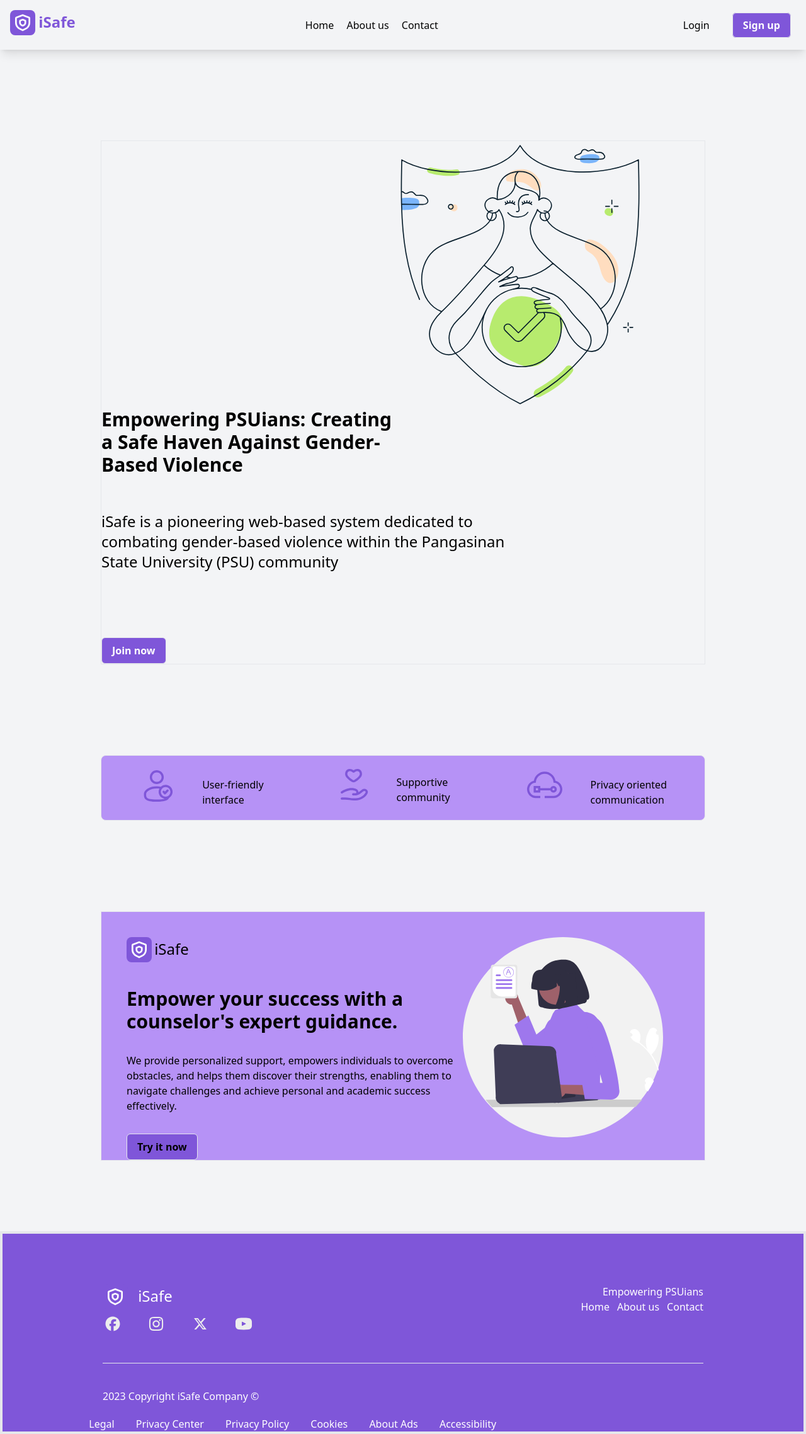
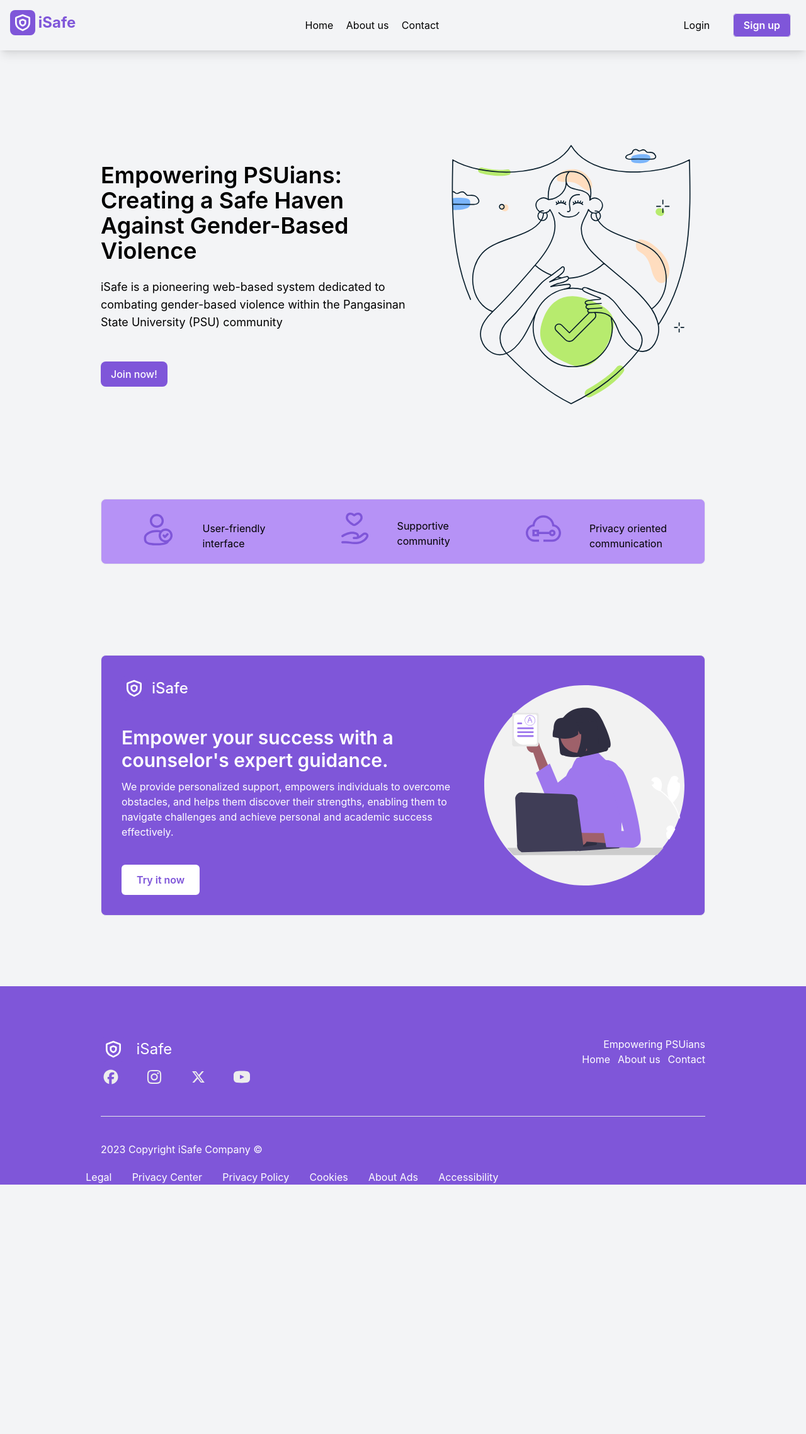
Before and after one commit to dawnj26/iSafe, a PHP site: page / in a window 1280 px wide. Shown: the whole page at 63% size. After the commit the page ends 1881 px from the top, so only its background shows below. Run offline with PHP 8.4, Linux system fonts and the light colour scheme.

Commit message:
fix: spacing and font

```diff
--- a/public/index.php
+++ b/public/index.php
@@ -7,7 +7,7 @@
     <!-- Add the link to the Tailwind CSS CDN -->
     <link rel="stylesheet" href="css/style.css">
 </head>
-<body class="bg-gray-100">
+<body class="bg-gray-100 font-inter">
 
 <div class="p-4 shadow-lg">
     <nav class="container mx-auto flex items-center justify-between">
@@ -35,16 +35,22 @@
 </div>
 
 <!-- Main content centered on the page -->
-<div class="container mx-auto mt-36 border w-3/4">
-    <div><img src="assets/icons/hero-img.svg" alt="Placeholder Image" class="relative mr-20 float-right inline-block rounded-lg"></div>
+<div class="flex justify-between  container mx-auto mt-36 w-3/4 items-center">
+	<div class="flex flex-col gap-12 mr-4">
+		<div>
+			<h1 class="text-4xl font-semibold mb-6">Empowering PSUians: Creating a Safe Haven Against Gender-Based Violence</h1>
+			<p class="text-lg">
+				iSafe is a pioneering web-based system dedicated to combating gender-based violence within the Pangasinan State University (PSU) community
+			</p>
+		</div>
 
-    <div class="text-3xl font-bold w-25 inline-block"><h1 >Empowering PSUians: Creating <br> a Safe Haven Against Gender- <br>Based Violence</h1></div>
+		<a href="" class="px-4 py-2 bg-brand-600 w-max font-medium text-white rounded-lg hover:bg-brand-700">Join now!</a>
+	</div>
+	<img src="assets/icons/hero-img.svg" alt="Placeholder Image" class="">
 
-    <div class=" mb-4 inline-block mt-14 text-2xl"><p>
-            iSafe is a pioneering web-based system dedicated to <br> combating gender-based violence within the Pangasinan <br> State University (PSU) community
-        </p></div>
 
-    <br><br><br><div class="inline-block border font-semibold rounded-md px-4 py-2 mt-10 " style="background-color: #7F56D9; color: white;"><a href="#" >Join now</a></div>
+
+
 </div>
 
 <section>
@@ -65,22 +71,30 @@
 
 <section>
 
-    <div class="container mx-auto mt-36 border w-3/4 bg-brand-400">
+    <div class="flex container mx-auto mt-36 border w-3/4 bg-brand-600 p-8 rounded-lg">
 
-        <div class="ml-10 mt-10 inline-block"><img src="assets/icons/logo.svg" class="inline-block"></div>
-        <div class="inline-block text-2xl relative top-1"><p>iSafe</p></div>
-        <div class="inline-block float-right mt-10 w-96 h-2/4"><img src="assets/icons/teacher.svg" alt=""></div>
+	    <div class="flex flex-col gap-10">
+		    <div class="flex items-center gap-2">
+			    <img src="assets/icons/logo.svg" class="">
+			    <p class="text-2xl font-medium text-white">iSafe</p>
+		    </div>
 
-        <div class="ml-10 font-semibold text-3xl mt-10"><p>Empower your success with a <br> counselor's expert guidance.</p></div>
 
-        <div class="ml-10 mt-8"><p>We provide personalized support, empowers individuals to overcome <br> obstacles, and helps them discover their strengths, enabling them to <br> navigate challenges and achieve personal and academic success <br> effectively.</p></div>
-        <div class="ml-10 mt-8 border font-semibold rounded-md px-4 py-2 mx-2 bg-brand-600 inline-block"><a href="#">Try it now</a></div>
+		    <div class="flex flex-col text-white">
+			    <h3 class="font-semibold text-3xl mb-3">Empower your success with a counselor's expert guidance.</h3
+			    <p>We provide personalized support, empowers individuals to overcome obstacles, and helps them discover their strengths, enabling them to navigate challenges and achieve personal and academic success effectively.</p>
+		    </div>
+		    <a href="#" class="text-brand-600 font-semibold rounded-md px-6 py-3 bg-white w-max">Try it now</a>
+	    </div>
+
+
+        <img src="assets/icons/teacher.svg" alt="">
     </div>
 
 </section>
 
 <section >
-    <div class="mx-auto border-4 mt-28 bg-black text-white">
+    <div class="mt-28 text-white">
         <footer style="background-color: #7F56D9; color: black;">
 
             <div class="container mx-auto  w-3/4 ">
```
